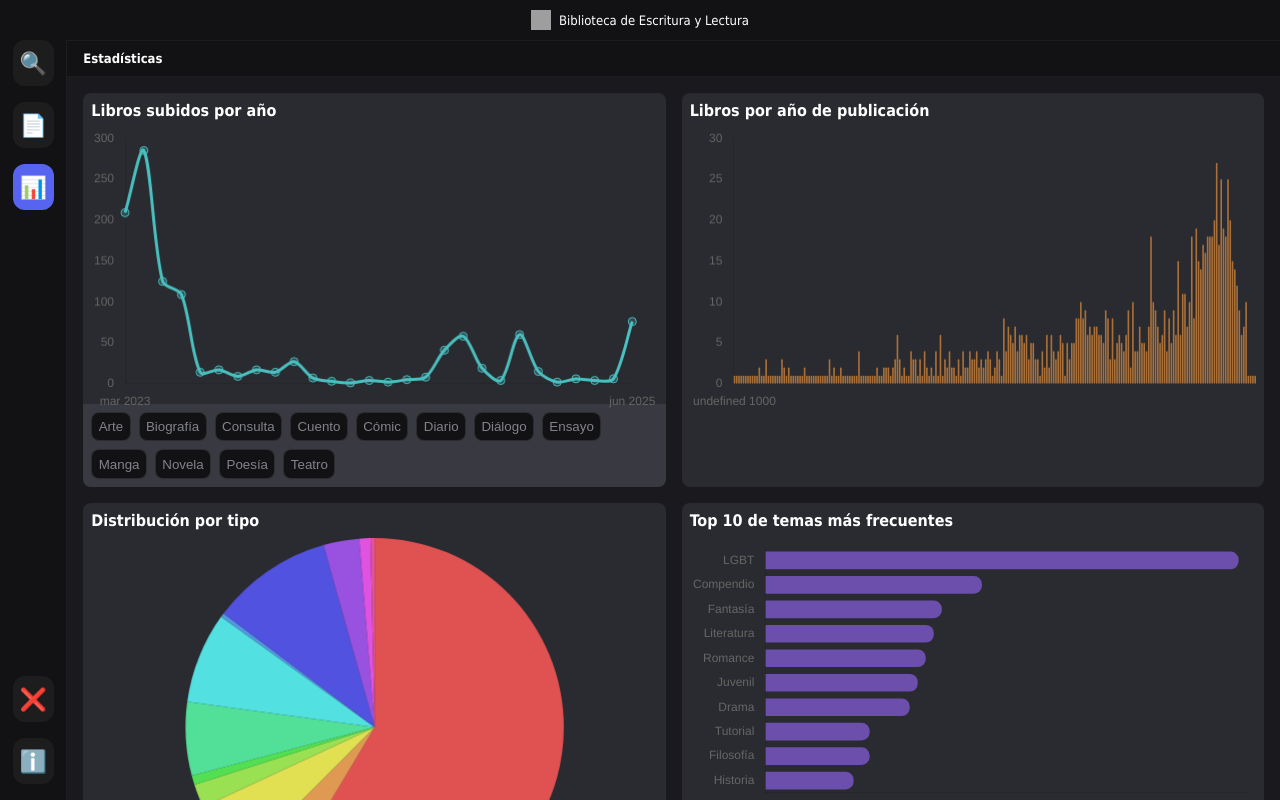
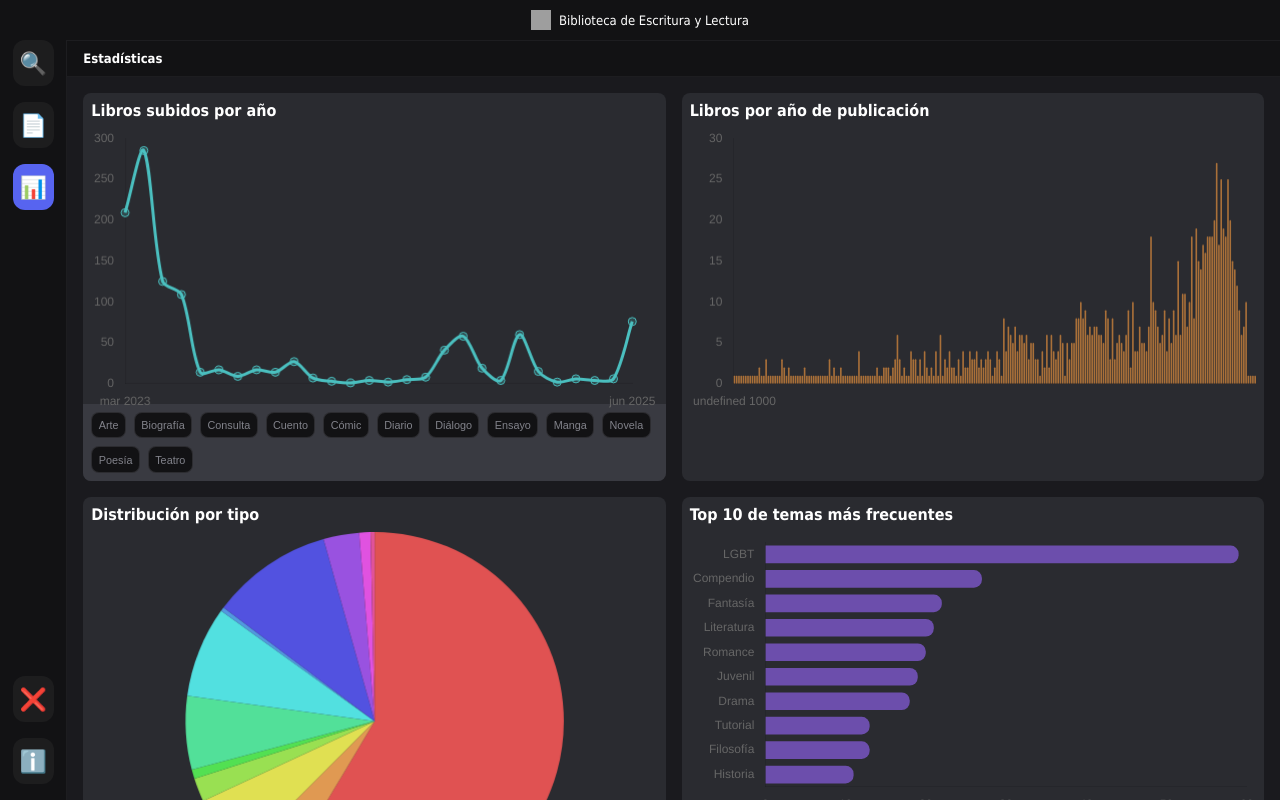
Before and after one commit to EscrituraYLectura/biblioteca, a Next.js app: page /estadisticas in a window 1280 px wide. Built offline with nearby package versions, Linux system fonts and the light colour scheme; grey boxes are pictures that could not be loaded; a web font is replaced by a local one.

Commit message:
Put small font size for legend

```diff
--- a/styles/global.scss
+++ b/styles/global.scss
@@ -529,7 +529,6 @@ tbody tr {
     flex: 1;
     display: grid;
     grid-template-columns: 1fr 1fr;
-    font-size: medium;
     padding: 1rem;
     gap: 1rem;
 
```
